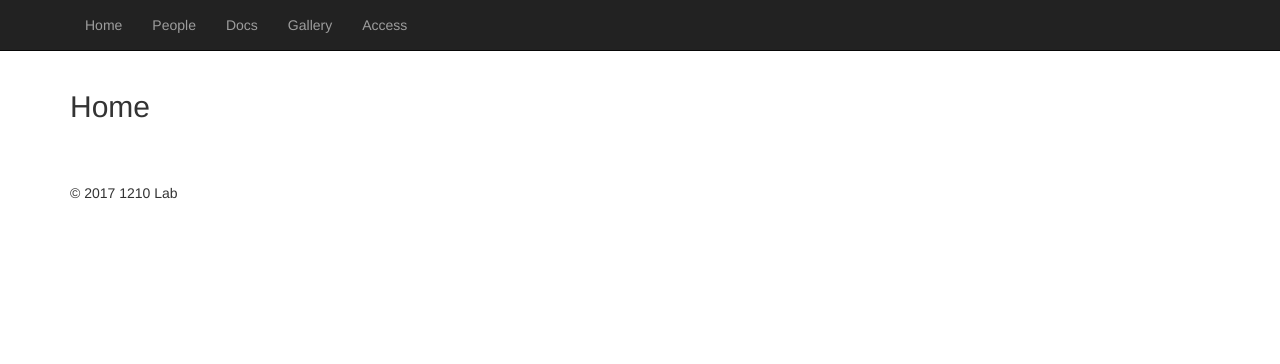
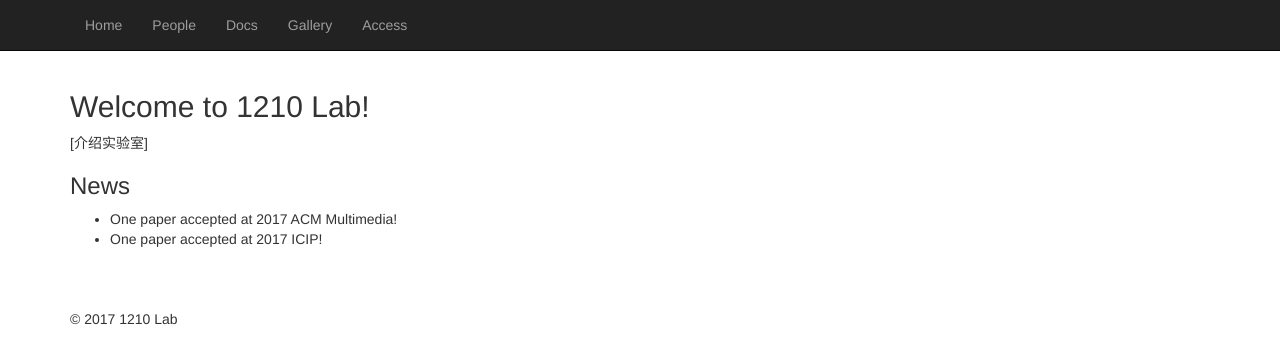
Before and after one commit to ustc-mcc/lab_website, a Django app: page / in a window 1280 px wide. Shown: the top 364 px of the page. Run offline with Django 3.2, Linux system fonts and the light colour scheme; some libraries are stand-ins or nearby versions.

Commit message:
update home page

```diff
--- a/lab_website/templates/gallery.html
+++ b/lab_website/templates/gallery.html
@@ -72,7 +72,7 @@
 				<ul>
 					<li><a href="/gallery/1">2017毕业照</a></li>
 					<li><a href="/gallery/2">2016年11月19日，去紫蓬山烧烤</a></li>
-					<li><a href="gallery/4">2015年10月17日，去巢湖烧烤</a></li>
+					<li><a href="/gallery/4">2015年10月17日，去巢湖烧烤</a></li>
 					<li><a href="/gallery/3">2015年9月26日，去爬天柱山</a></li>
 				</ul>
 			</div>
--- a/lab_website/templates/home.html
+++ b/lab_website/templates/home.html
@@ -37,7 +37,14 @@
 	<div class="container">
 		<div class="row">
 			<div class="col-md-7">
-			 <h2>Home</h2>
+			 <h2>Welcome to 1210 Lab!</h2>
+			 <p>[介绍实验室]</p>
+
+			 <h3>News</h3>
+			 <ul>
+			 	<li>One paper accepted at 2017 ACM Multimedia!</li>
+			 	<li>One paper accepted at 2017 ICIP!</li>
+			 </ul>
 			</div>
 		</div>
 	</div>
```
